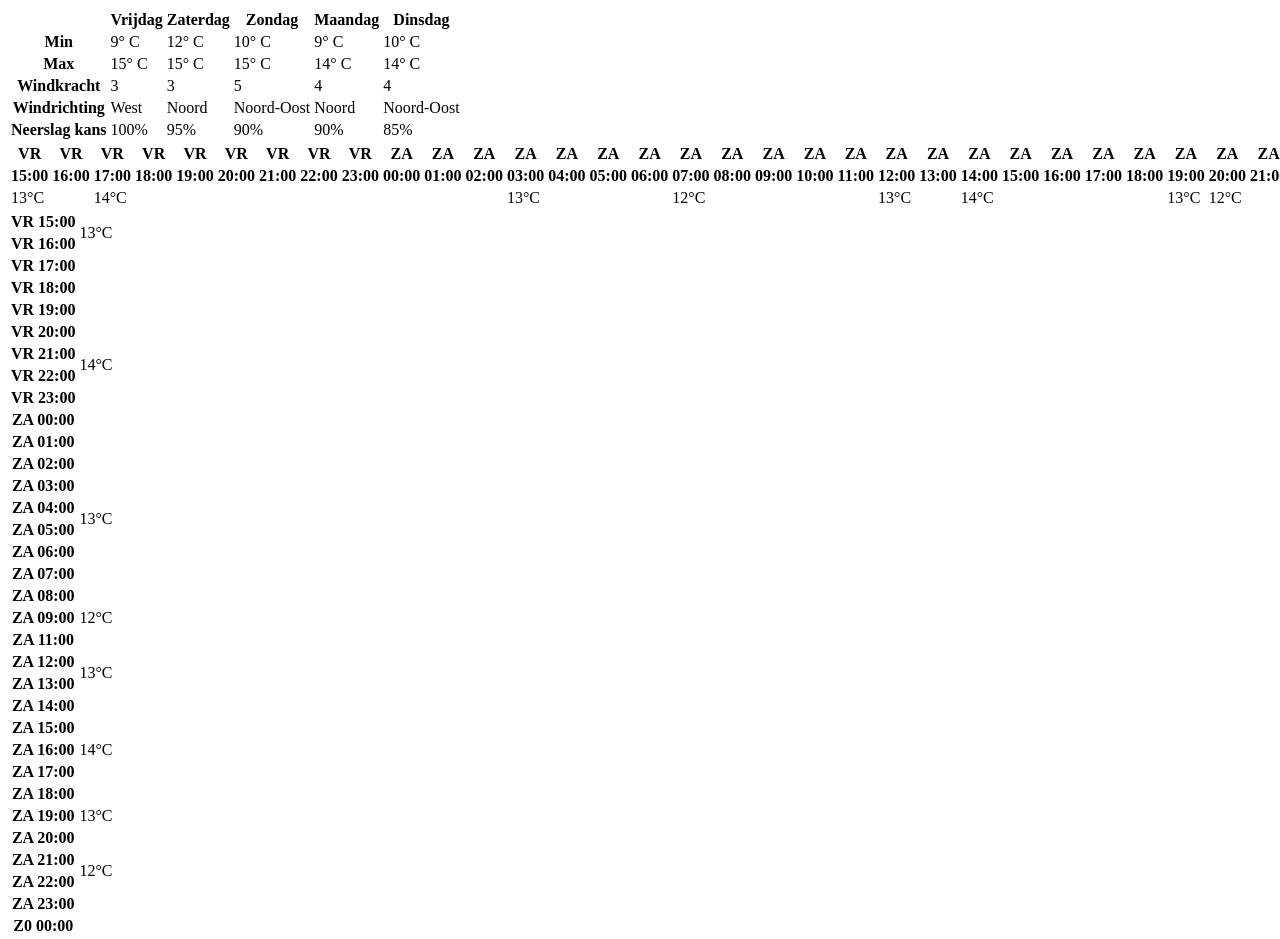
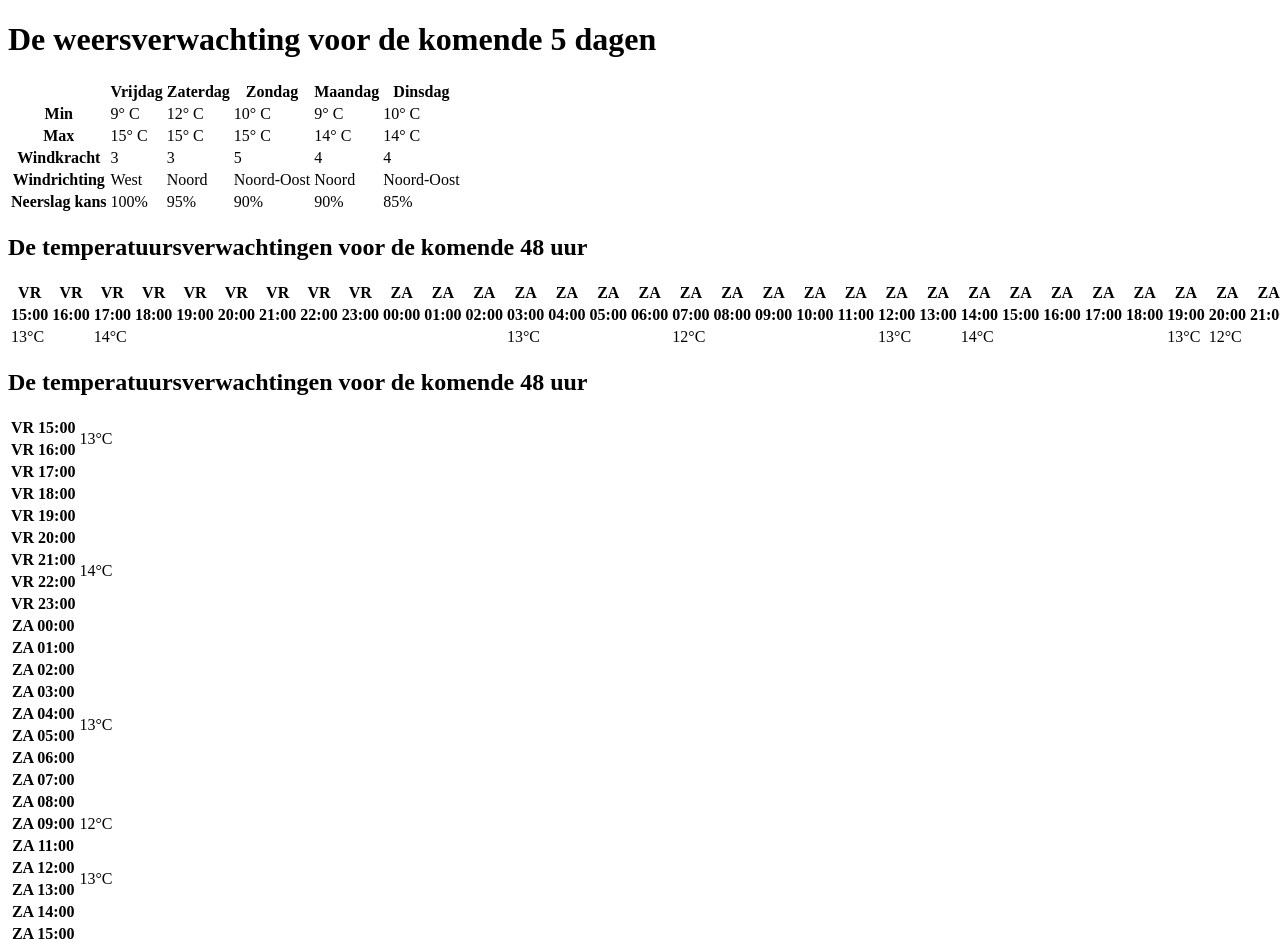
Before and after one commit to WouterVanop/2021_WMD_Vanophalvens_Wouter, a plain HTML site: page dag2_16_10/les3oef1/index.html in a window 1280 px wide. Shown: the top 939 px of the page. Drawn offline with Linux system fonts and the light colour scheme.

Commit message:
Update index.html

```diff
--- a/dag2_16_10/les3oef1/index.html
+++ b/dag2_16_10/les3oef1/index.html
@@ -1,6 +1,7 @@
 <!DOCTYPE html>
 <html lang="nl">
 <header>
+    <h1>De weersverwachting voor de komende 5 dagen</h1>
     <table>
         <tr>
             <td></td>
@@ -54,6 +55,7 @@
 
 </header>
 <body>
+    <h2>De temperatuursverwachtingen voor de komende 48 uur</h2>
     <table>
         <tr>
             <th>VR</th>
@@ -171,6 +173,7 @@
             <td colspan="5"> 12°C</td>
         </tr>
     </table>
+    <h2>De temperatuursverwachtingen voor de komende 48 uur</h2>
     <table>
         <tr>
             <th>VR 15:00</th>
```
